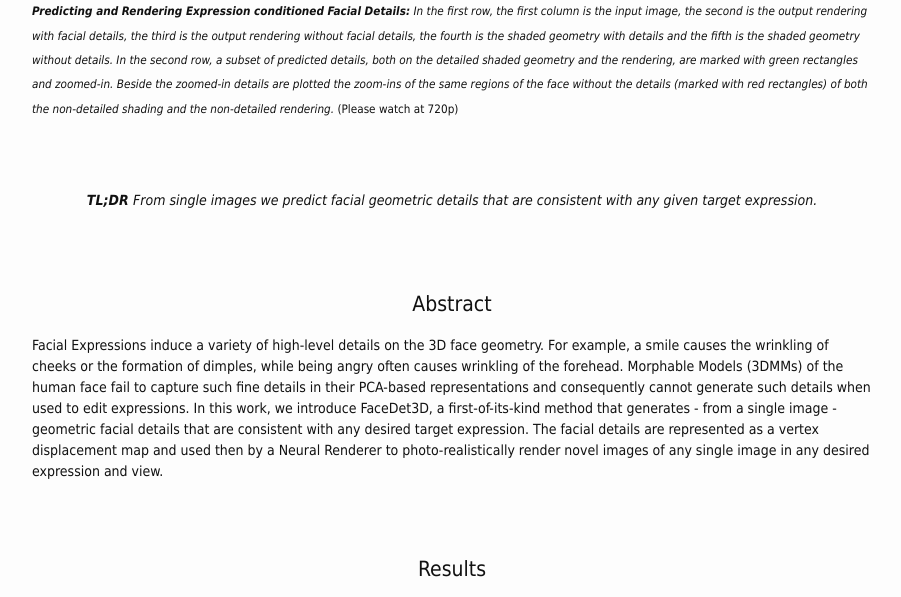
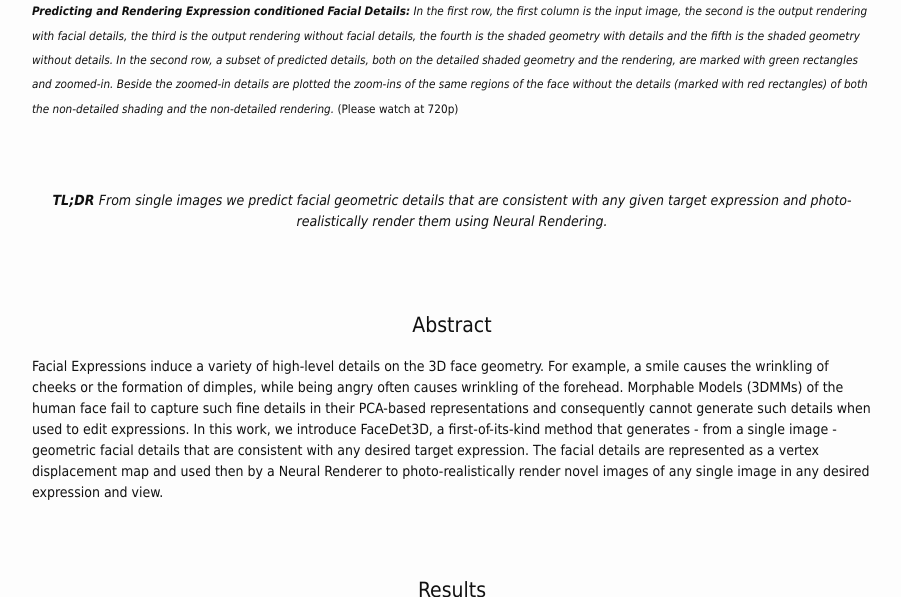
Before and after one commit to shahrukhathar/shahrukhathar.github.io, a Jekyll site: the page built from _posts/2020-12-14-FaceDet3D.markdown, in a window 1280 px wide and 900 px high, scrolled down 717 px, cut to the strip 68-665 px from the top of the window. Shown: the whole strip, without its empty margins (188-1089 px from the left). Built offline with Jekyll 4.4.1, drawn with Linux system fonts in a browser that asks for light colours; nearby versions of some CDN libraries; library files that are not in the unit come from our copies.

Commit message:
Added TL;DR

```diff
--- a/_posts/2020-12-14-FaceDet3D.markdown
+++ b/_posts/2020-12-14-FaceDet3D.markdown
@@ -41,7 +41,7 @@
 <br>
 <div align="center">
   <br>
-  <i><b>TL;DR </b> From single images we predict facial geometric details that are consistent with any given target expression.</i>
+  <i><b>TL;DR </b> From single images we predict facial geometric details that are consistent with any given target expression and photo-realistically render them using Neural Rendering.</i>
   <br>
   <br>
 </div>
```
